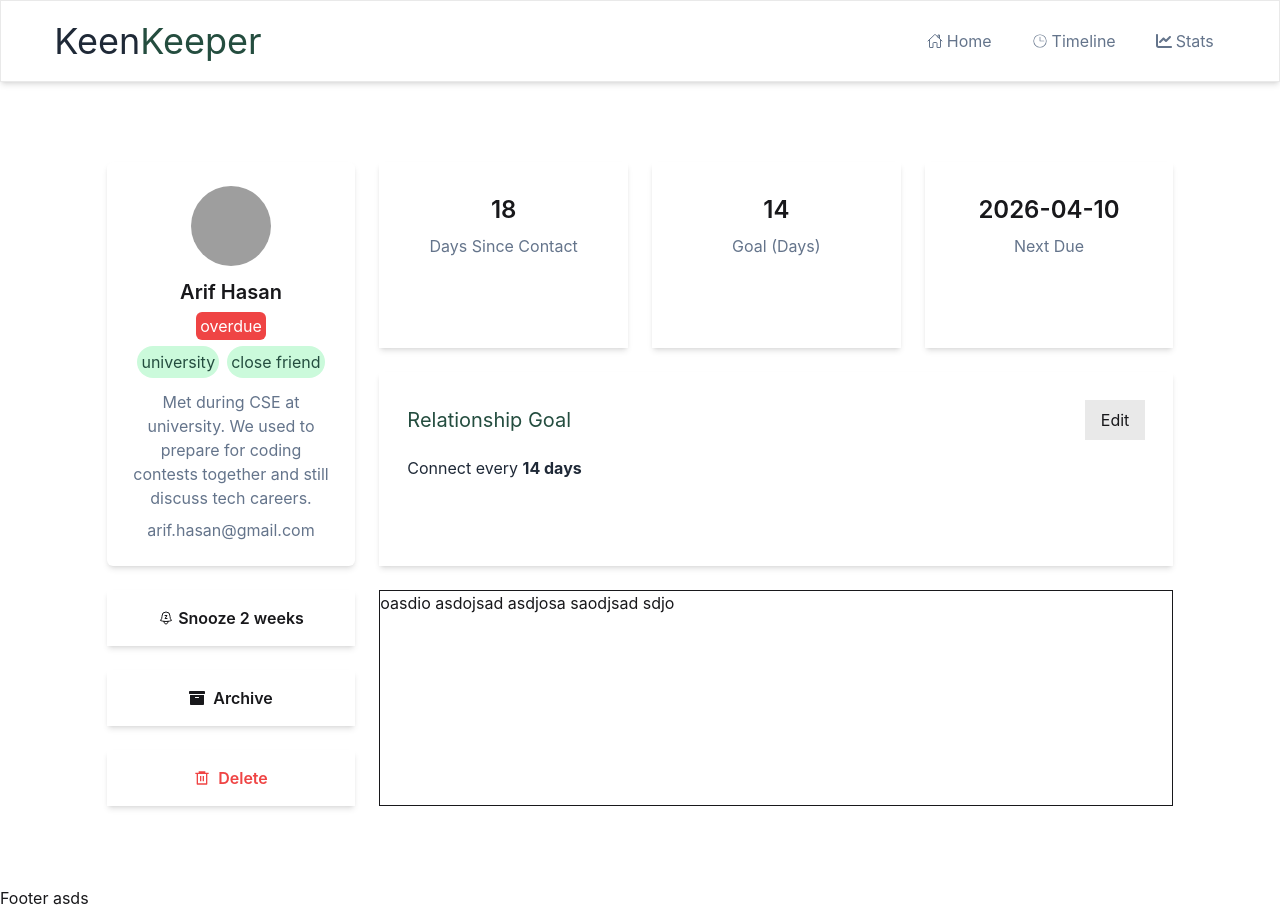
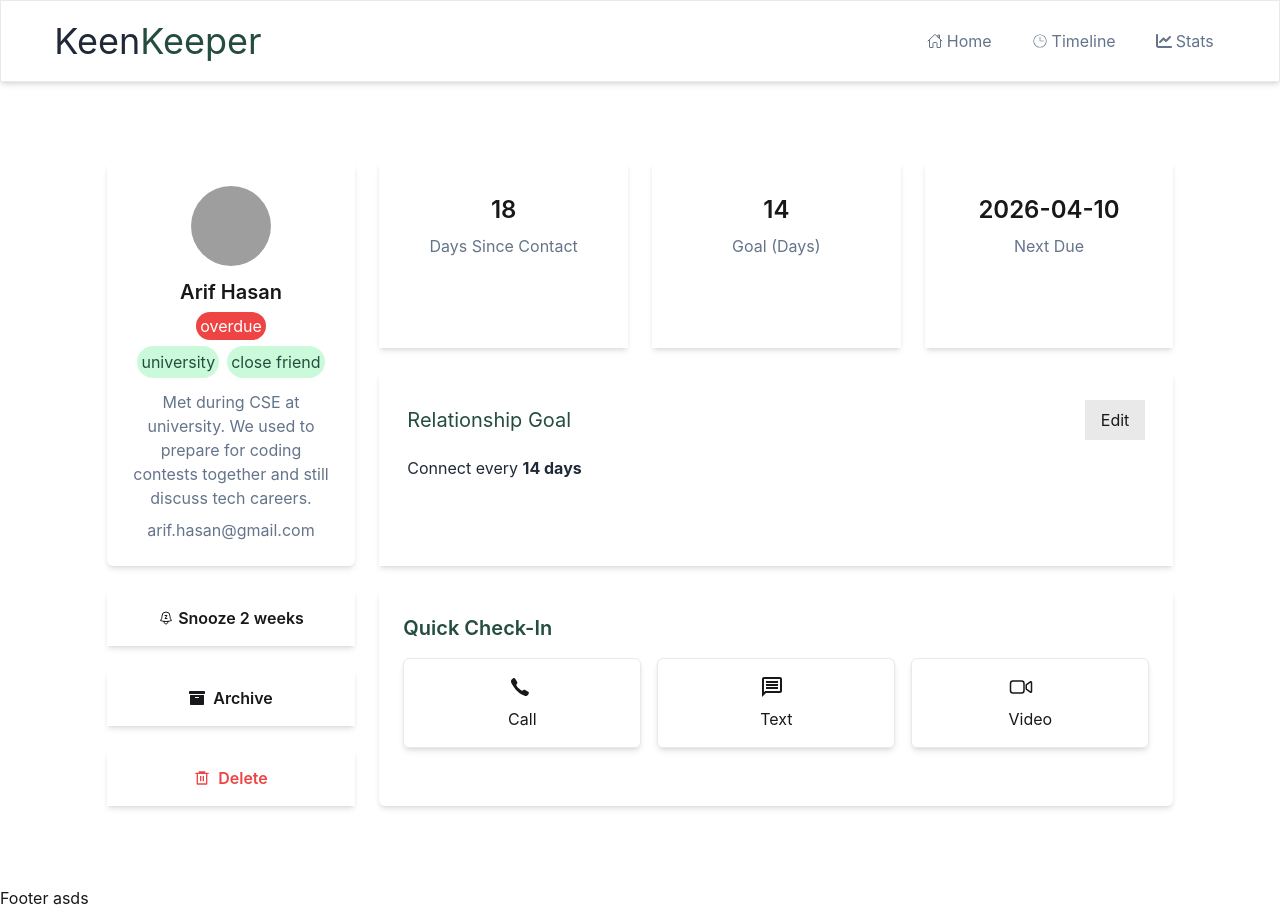
Before and after one commit to kaziabdullahfuad/B13-A7-Friends-Update, a React (Vite) app: page /friend/1 in a window 1280 px wide. Built offline with nearby package versions, Linux system fonts and the light colour scheme; grey boxes are pictures that could not be loaded.

Commit message:
Timeline done

```diff
--- a/package.json
+++ b/package.json
@@ -16,6 +16,7 @@
     "react-icons": "^5.6.0",
     "react-router": "^7.14.1",
     "react-spinners": "^0.17.0",
+    "react-toastify": "^11.0.5",
     "tailwindcss": "^4.2.2"
   },
   "devDependencies": {
--- /dev/null
+++ b/src/components/homepage/Footer.jsx
@@ -0,0 +1,11 @@
+import React from 'react';
+
+const Footer = () => {
+    return (
+        <div>
+
+        </div>
+    );
+};
+
+export default Footer;
--- /dev/null
+++ b/src/context/FriendDetailsContext.jsx
@@ -0,0 +1,3 @@
+import { createContext } from "react";
+
+export const FriendDetailsContext=createContext();
--- /dev/null
+++ b/src/context/FriendDetailsProvider.jsx
@@ -0,0 +1,19 @@
+import { useState } from "react";
+import { FriendDetailsContext } from "./FriendDetailsContext";
+
+
+
+
+
+const FriendDetailsProvider = ({children}) => {
+
+    const [timelines,setTimeline]=useState([]);
+    const data={
+        timelines,
+        setTimeline
+    }
+
+    return <FriendDetailsContext.Provider value={data}>{children}</FriendDetailsContext.Provider>
+};
+
+export default FriendDetailsProvider;
--- a/src/layout/RootLayout.jsx
+++ b/src/layout/RootLayout.jsx
@@ -2,6 +2,7 @@ import React from 'react';
 import { Outlet } from 'react-router';
 import Navbar from '../components/shared/Navbar';
 import Footer from '../components/shared/Footer';
+import { ToastContainer } from 'react-toastify';
 
 const RootLayout = () => {
     return (
@@ -10,6 +11,9 @@ const RootLayout = () => {
             {/* Dynamic thakbe */}
             <Outlet></Outlet>
             <Footer></Footer>
+
+                {/* test container */}
+             <ToastContainer />
         </div>
     );
 };
--- a/src/main.jsx
+++ b/src/main.jsx
@@ -8,12 +8,17 @@ import StatsPage from './pages/stats/StatsPage'
 import NotFoundPage from './pages/NotFoundPage/NotFoundPage'
 import Homepage from './pages/homepage/Homepage'
 import { router } from './router/Routes'
+import FriendDetailsProvider from './context/FriendDetailsProvider'
 
 
 
 
 createRoot(document.getElementById('root')).render(
   <StrictMode>
+    <FriendDetailsProvider>
+
     <RouterProvider router={router} />
+
+    </FriendDetailsProvider>
   </StrictMode>,
 )
--- a/src/pages/friendDetails/FriendDetails.jsx
+++ b/src/pages/friendDetails/FriendDetails.jsx
@@ -1,11 +1,14 @@
-import React, { useEffect, useState } from 'react';
+import React, { useContext, useEffect, useState } from 'react';
 import { useParams } from 'react-router';
 import { PacmanLoader } from 'react-spinners';
 import { HiOutlineBellSnooze } from "react-icons/hi2";
 import { FaArchive } from "react-icons/fa";
 import { RiDeleteBin6Line } from "react-icons/ri";
-
-
+import { IoIosCall } from "react-icons/io";
+import { MdOutlineMessage } from "react-icons/md";
+import { IoVideocamOutline } from "react-icons/io5";
+import { FriendDetailsContext } from '../../context/FriendDetailsContext';
+import { toast } from 'react-toastify';
 
 
 const FriendDetails = () => {
@@ -14,6 +17,10 @@ const FriendDetails = () => {
 
     const [friends,setFriends]=useState([]);
     const [loading,setLoading]=useState(true);
+
+    const {timelines,setTimeline}=useContext(FriendDetailsContext);
+
+
 
     useEffect(()=>{
 
@@ -36,9 +43,23 @@ const FriendDetails = () => {
         "on-track":'bg-[#244D3F]'
     }
 
-    const hold="almost due"
-    console.log(statusStyle);
-    console.log(statusStyle[hold]);
+    const handleTimeline=(communicate)=>{
+
+        console.log("Clicked korsi kishe?",communicate);
+        toast.success(`Timeline info created with ${expectedFriend.name}`);
+
+
+        const {name}=expectedFriend;
+        const today_date=String(new Date());
+        // ekta new object banabo naki?
+        const hold_object={
+            communicate,
+            name,
+            today_date
+        }
+        setTimeline([...timelines,hold_object]);
+        console.log(timelines);
+    }
 
 
 
@@ -52,12 +73,12 @@ const FriendDetails = () => {
                     <div className='grid md:grid-cols-4 gap-6'>
 
 
-                    <div className='bg-white shadow-md text-center p-6 rounded-md col-span-1 row-span-2'>
+                    <div className='bg-white shadow-md text-center p-6 rounded-md md:col-span-1 md:row-span-2'>
                         <div className=''>
                             <img className='w-20 h-20 mx-auto rounded-full' src={expectedFriend.picture} alt="" />
                         </div>
                         <h3 className='font-semibold text-xl mt-3 mb-2'>{expectedFriend.name}</h3>
-                         <span className={`rounded-md p-1 2 text-white rounded-full w-fit ${statusStyle[expectedFriend.status]}`}>{expectedFriend.status}</span>
+                         <span className={`p-1 2 text-white rounded-full w-fit ${statusStyle[expectedFriend.status]}`}>{expectedFriend.status}</span>
                         <div className='flex gap-2 justify-center mb-3 mt-2'>
                         {
                             expectedFriend.tags.map((tag,index)=>{
@@ -86,7 +107,7 @@ const FriendDetails = () => {
                         <p className='text-[#64748B]'>Next Due</p>
                     </div>
 
-                    <div className='col-span-3 p-7 shadow-md'>
+                    <div className='md:col-span-3 p-7 shadow-md'>
                         <div className='flex justify-between items-center mb-4'>
                             <h3 className='text-[#244D3F] text-xl'>Relationship Goal</h3>
                             <button className='py-2 px-4 bg-[#E9E9E9]'>Edit</button>
@@ -98,10 +119,31 @@ const FriendDetails = () => {
                         <button className='flex mx-auto items-center justify-center font-semibold gap-1 py-4'><HiOutlineBellSnooze /> Snooze 2 weeks</button>
                     </div>
 
-                     <div className='border col-span-3 row-span-3'>
-                        oasdio asdojsad
-                        asdjosa saodjsad sdjo
+                     <div className='shadow-md md:col-span-3 md:row-span-3 p-6 rounded-md'>
+                       <h3 className='text-[#244D3F] text-xl font-semibold mb-4'>Quick Check-In</h3>
+                        <div className='grid md:grid-cols-3 gap-4'>
+                            <div onClick={()=>handleTimeline('Call')} className='border-[#E9E9E9] border rounded-md shadow-md p-4 text-center'>
 
+                                <button>
+                                    <IoIosCall className='w-6 h-6 mb-2' />
+                                    <p>Call</p>
+                                </button>
+                            </div>
+                            <div onClick={()=>handleTimeline('Text')} className='border-[#E9E9E9] shadow-md p-4 text-center border rounded-md'>
+
+                                <button>
+                                    <MdOutlineMessage className='w-6 h-6 mb-2' />
+                                    <p>Text</p>
+                                </button>
+                            </div>
+                            <div onClick={()=>handleTimeline('Video')} className='border-[#E9E9E9] shadow-md p-4 text-center border rounded-md'>
+
+                                <button>
+                                    <IoVideocamOutline className='w-6 h-6 mb-2' />
+                                    <p>Video</p>
+                                </button>
+                            </div>
+                        </div>
                     </div>
 
                     <div className='shadow-md text-center'>
--- a/src/pages/timeline/Timeline.jsx
+++ b/src/pages/timeline/Timeline.jsx
@@ -1,9 +1,44 @@
-import React from 'react';
+import React, { useContext } from 'react';
+import { FriendDetailsContext } from '../../context/FriendDetailsContext';
+import { IoChatbubbleEllipsesOutline } from "react-icons/io5";
+import { IoMdVideocam } from "react-icons/io";
+import { IoIosCall } from "react-icons/io";
+
 
 const Timeline = () => {
+
+    const {timelines,setTimeline}=useContext(FriendDetailsContext);
+
+    console.log(timelines)
+
+    console.log(timelines);
     return (
-        <div>
-            All Timeline mine
+        <div className='mt-20'>
+
+            <div className='w-10/12  mx-auto'>
+                <h1 className='font-bold text-5xl mb-6'>Timeline </h1>
+
+                <div className=''>
+                {
+                    timelines.map((timeline,index)=>{
+
+                        return <div className='shadow-md mb-6 p-4 flex items-center gap-2 rounded-md' key={index}>
+
+                            {timeline.communicate==='Text' ? <IoChatbubbleEllipsesOutline /> :
+                                (timeline.communicate==='Video' ? <IoMdVideocam /> : <IoIosCall />)
+                            }
+                            <div className='mb-2'>
+                                <h3>{timeline.communicate} with {timeline.name}</h3>
+                                <p>{timeline.today_date}</p>
+                            </div>
+
+                        </div>
+                    })
+                }
+            </div>
+
+
+            </div>
         </div>
     );
 };
```
Also changed, not shown: 1 other file (tests, documents, lock files or other folders).
